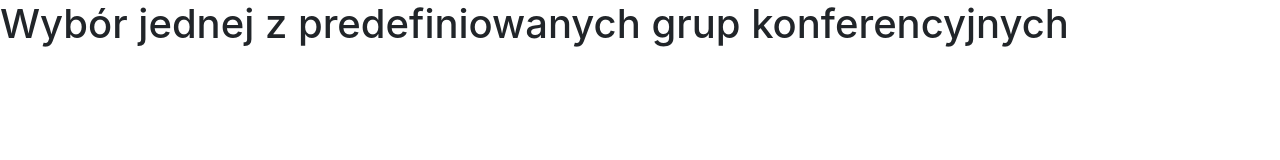
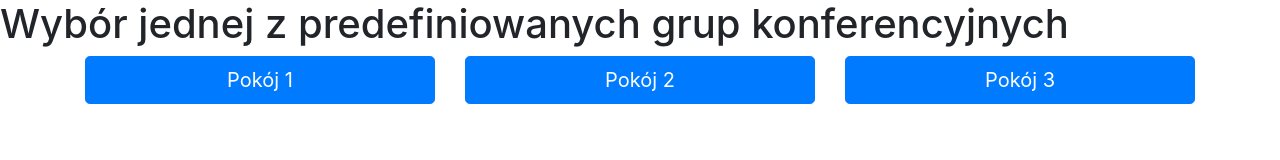
Before and after one commit to PositivePerson/projekt_zit, a plain HTML site: page pages/welcome.html in a window 1280 px wide. Drawn offline with nearby package versions, Linux system fonts and the light colour scheme.

Commit message:
+ przciski

```diff
--- a/pages/welcome.html
+++ b/pages/welcome.html
@@ -10,7 +10,19 @@
 <body>
   <h1>Wybór jednej z predefiniowanych grup konferencyjnych</h1>
 
-  <!-- Your content goes here -->
+  <div class="container">
+    <div class="row">
+      <div class="col-md-4">
+        <button class="btn btn-primary btn-lg btn-block">Pokój 1</button>
+      </div>
+      <div class="col-md-4">
+        <button class="btn btn-primary btn-lg btn-block">Pokój 2</button>
+      </div>
+      <div class="col-md-4">
+        <button class="btn btn-primary btn-lg btn-block">Pokój 3</button>
+      </div>
+    </div>
+  </div>
 
   <!-- Bootstrap JS -->
   <script src="https://code.jquery.com/jquery-3.5.1.slim.min.js"></script>
```
